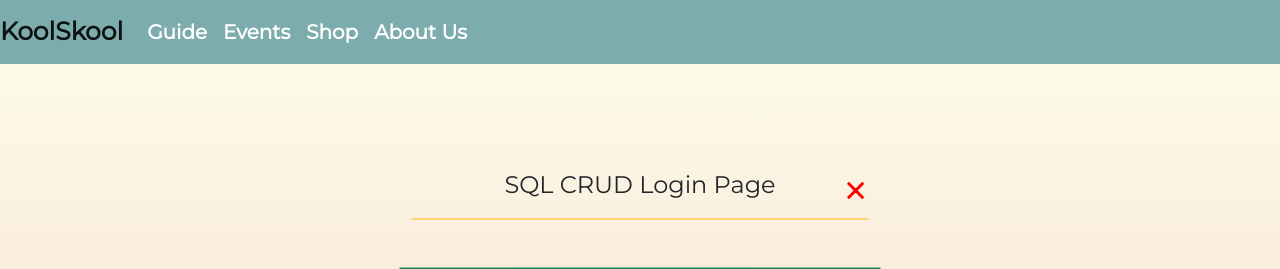
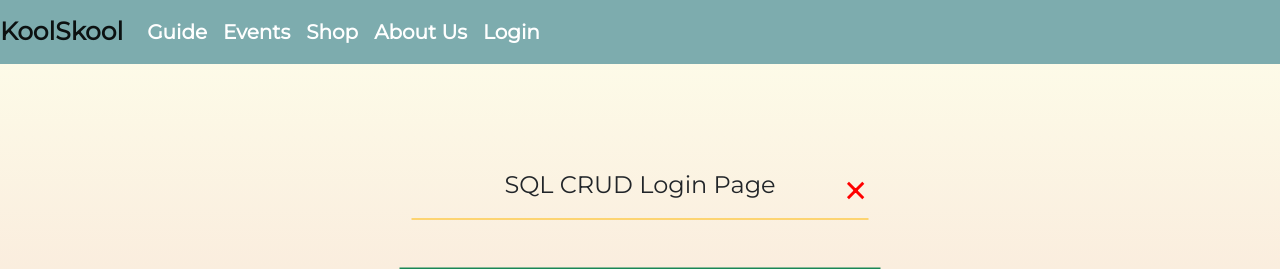
Before and after one commit to aaditgupta21/Fotography, a Flask app: page /login/ in a window 1280 px wide. Shown: the top 269 px of the page. Run offline with Flask 2, Linux system fonts and the light colour scheme; some libraries are stand-ins or nearby versions.

Commit message:
login fixes

```diff
--- a/templates/layouts/navbar.html
+++ b/templates/layouts/navbar.html
@@ -20,6 +20,9 @@ This HTML is setup as a fragment allowing it to be "included" by other HTML file
       <li class="nav-item">
         <a style="color: white; font-weight: bold; font-size: 20px;" class="nav-link" href={{ url_for('about')}}>About Us</a>
       </li>
+      <li class="nav-item">
+        <a style="color: white; font-weight: bold; font-size: 20px;" class="nav-link" href={{ url_for('main_login')}}>Login</a>
+      </li>
     </ul>
   </div>
 </nav>
--- a/templates/login.html
+++ b/templates/login.html
@@ -22,6 +22,7 @@
             height: 30px;
             color: #ff0000;
             font-size: 50px;
+            cursor: pointer;
         }
         .popup .close-btn:hover {
             color: #7e0303;
```
